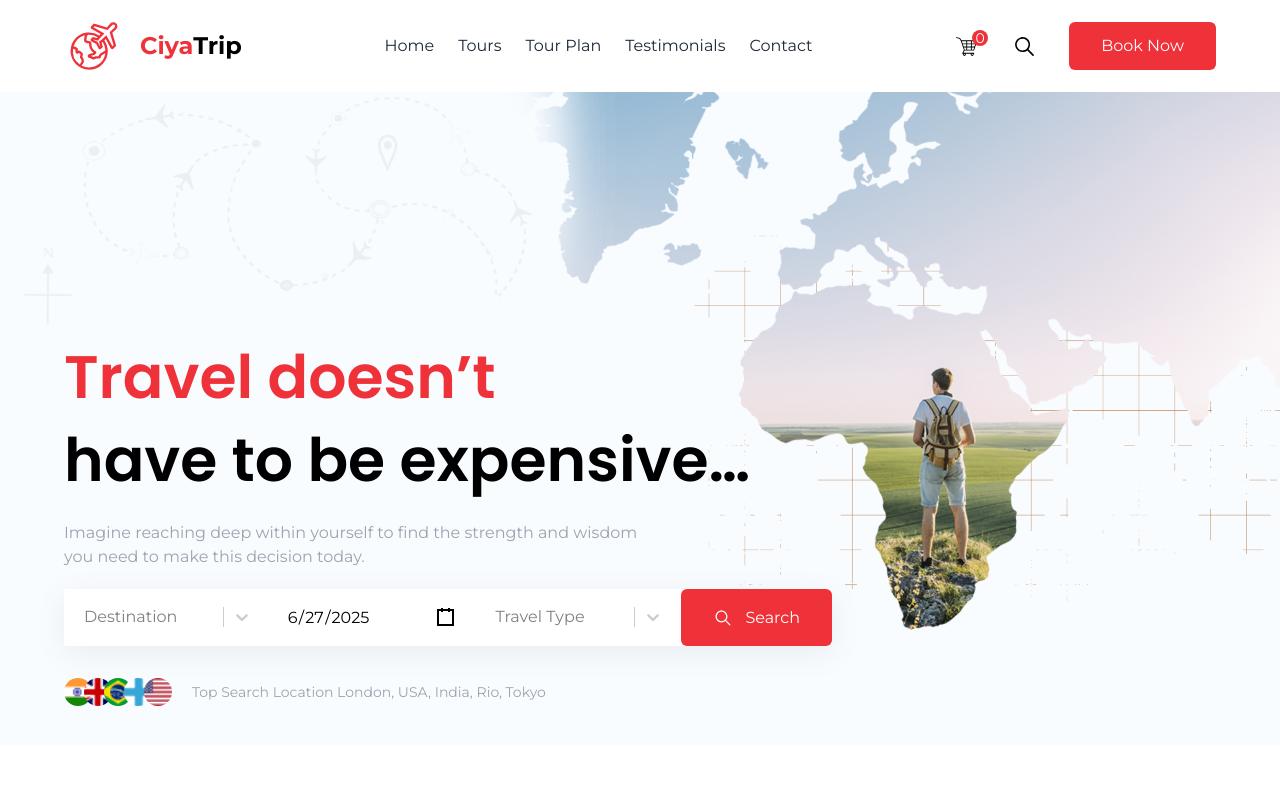
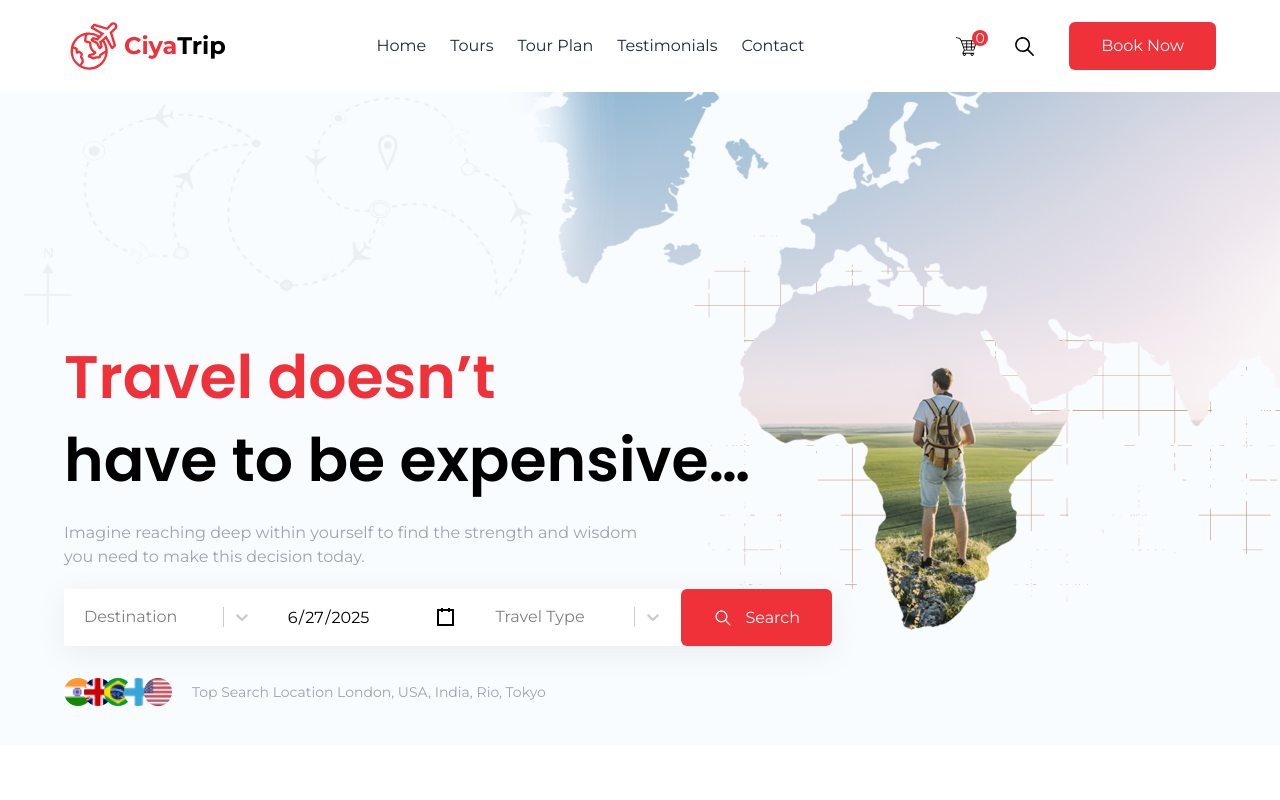
Before and after one commit to jawadelachhab/ciya-trip-react-ts, a React (Vite) app: page / in a window 1280 px wide. Shown: the top 800 px of the page. Built offline with nearby package versions, Linux system fonts and the light colour scheme.

Commit message:
correction header

```diff
--- a/src/components/common/Header.tsx
+++ b/src/components/common/Header.tsx
@@ -27,10 +27,11 @@ const NavLink = ({ path, text, onClick }: NavLinkProps) => {
 
 const Logo = () => (
   <div className="logo">
-    <Link to="/" className="flex items-center gap-4">
-      <img src="/images/common/logo.svg" alt="Logo"/>
-      <span className="text-2xl font-bold text-primary">Ciya
-        <span className="text-black">Trip</span>
+    <Link to="/" className="flex items-center">
+      <img src="/images/common/logo.svg" alt="Logo" />
+      <span className="text-2xl font-bold">
+        <span className="text-primary">Ciya</span>
+        Trip
       </span>
     </Link>
   </div>
```
